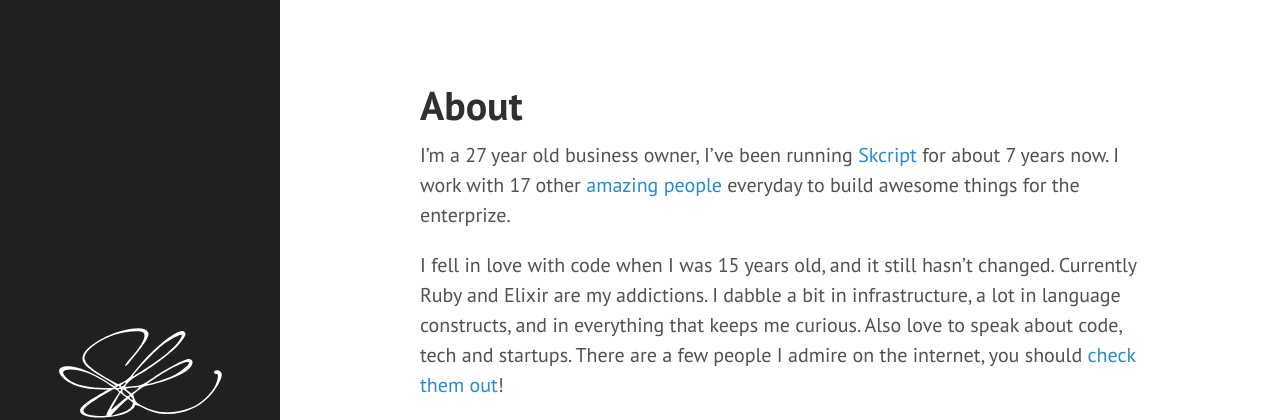
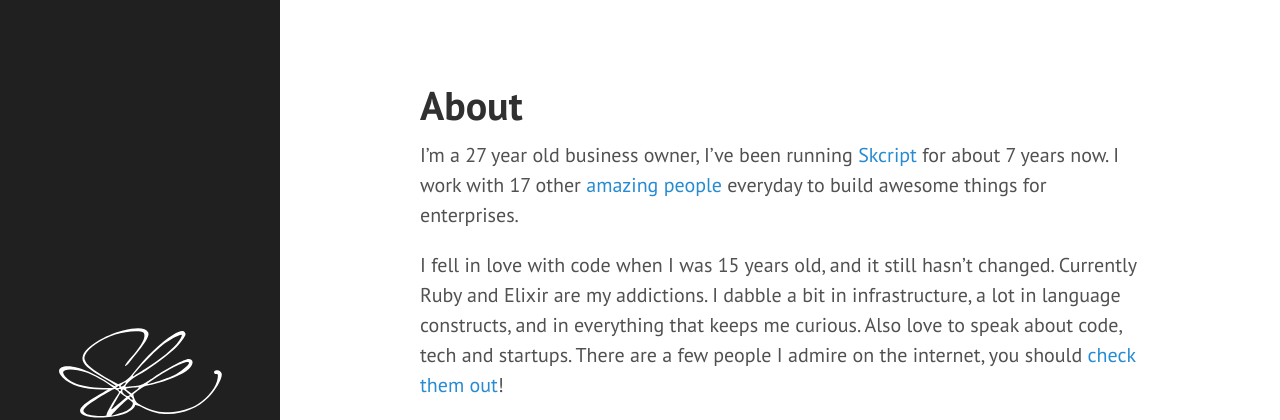
Before and after one commit to swaathi/swaathi.github.io, a Jekyll site: the page built from about.md, in a window 1280 px wide and 900 px high. Shown: the top 420 px of the window. Built offline with Jekyll 4.4.1, drawn with Linux system fonts in a browser that asks for light colours.

Commit message:
Update about.md

```diff
--- a/about.md
+++ b/about.md
@@ -3,7 +3,7 @@ layout: page
 title: About
 ---
 
-I'm a 27 year old business owner, I've been running [Skcript]({{ site.skcript.main }}) for about {{ site.time | date: '%Y' | minus:2013 }} years now. I work with 17 other [amazing people]({{ site.skcript.people }}) everyday to build awesome things for the enterprize.
+I'm a 27 year old business owner, I've been running [Skcript]({{ site.skcript.main }}) for about {{ site.time | date: '%Y' | minus:2013 }} years now. I work with 17 other [amazing people]({{ site.skcript.people }}) everyday to build awesome things for enterprises.
 
 I fell in love with code when I was 15 years old, and it still hasn't changed. Currently Ruby and Elixir are my addictions. I dabble a bit in infrastructure, a lot in language constructs, and in everything that keeps me curious. Also love to speak about code, tech and startups. There are a few people I admire on the internet, you should [check them out](/people)!
 
```
